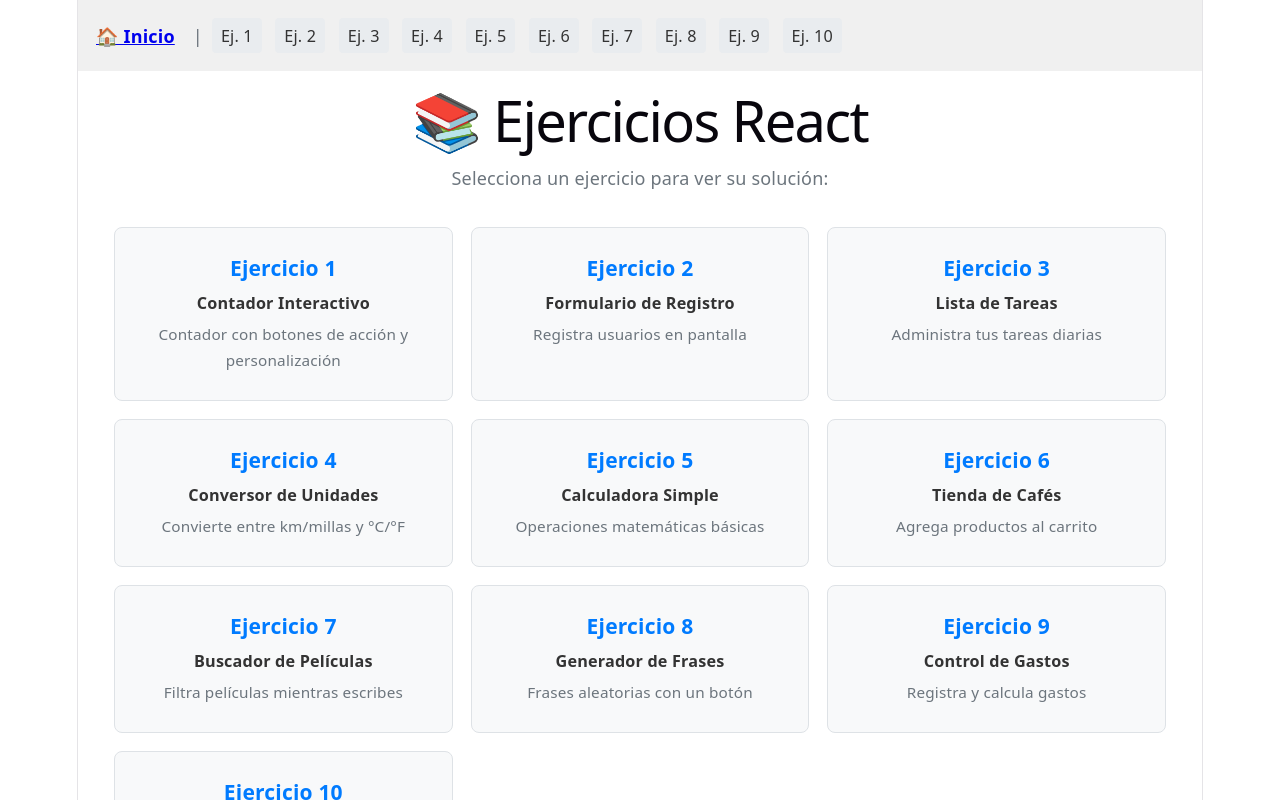
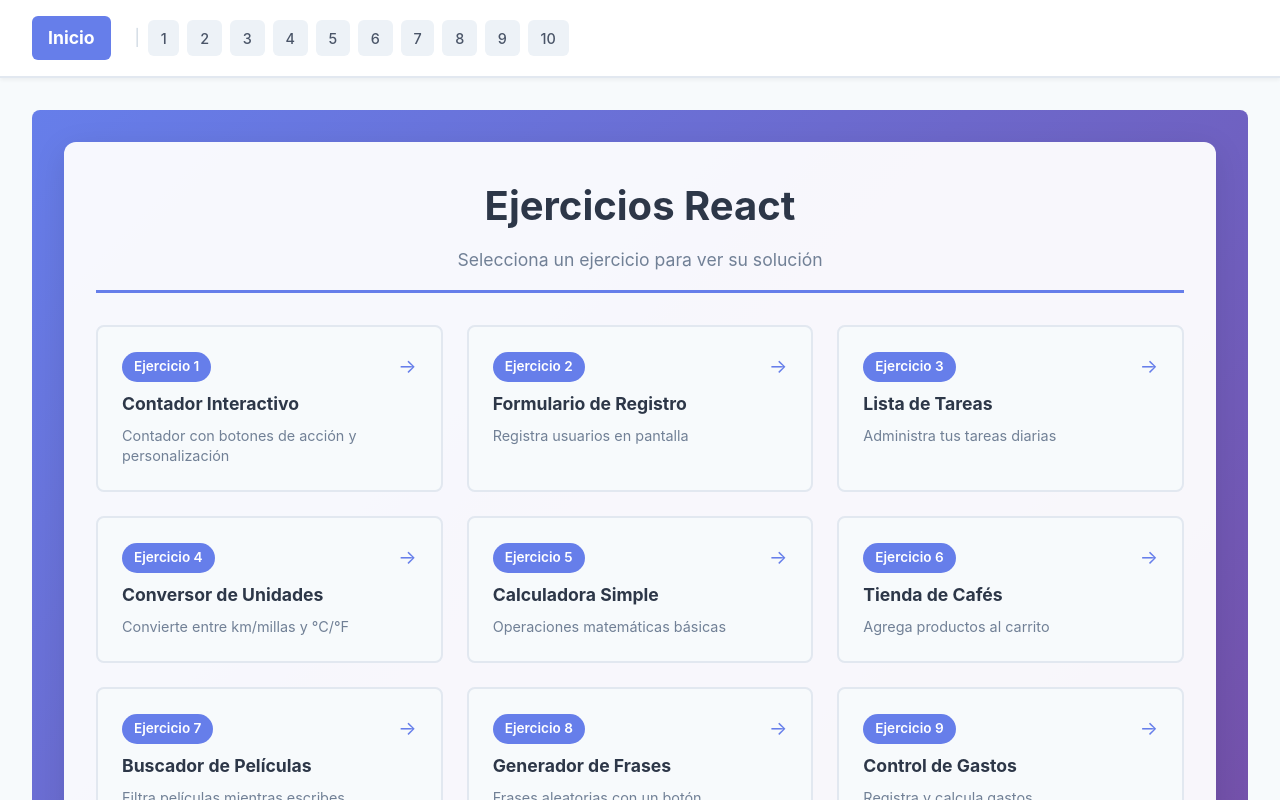
Before and after one commit to Aleluya1234/10-ejercicios-con-react, a React (Vite) app in the folder 10-ejercicios-con-react/: page / in a window 1280 px wide. Shown: the top 800 px of the page. Built offline with nearby package versions, Linux system fonts and the light colour scheme.

Commit message:
Arreglos a la estetica de la pagina

```diff
--- a/10-ejercicios-con-react/src/components/Layout.jsx
+++ b/10-ejercicios-con-react/src/components/Layout.jsx
@@ -2,37 +2,66 @@ import { Outlet, Link } from 'react-router-dom'
 
 function Layout() {
   return (
-    <div>
+    <div style={{ minHeight: '100vh', backgroundColor: '#f7fafc' }}>
       <nav style={{
-        padding: '1rem',
-        backgroundColor: '#f0f0f0',
-        marginBottom: '2rem',
+        padding: '1rem 2rem',
+        backgroundColor: 'white',
+        borderBottom: '2px solid #e2e8f0',
         display: 'flex',
         flexWrap: 'wrap',
         gap: '0.5rem',
-        alignItems: 'center'
+        alignItems: 'center',
+        boxShadow: '0 2px 4px rgba(0,0,0,0.05)'
       }}>
-        <Link to="/" style={{ marginRight: '0.5rem', fontWeight: 'bold' }}>🏠 Inicio</Link>
-        <span style={{ color: '#6c757d' }}>|</span>
+        <Link
+          to="/"
+          style={{
+            marginRight: '1rem',
+            fontWeight: '700',
+            color: '#2d3748',
+            textDecoration: 'none',
+            fontSize: '1.1rem',
+            padding: '0.5rem 1rem',
+            borderRadius: '6px',
+            backgroundColor: '#667eea',
+            color: 'white'
+          }}
+        >
+          Inicio
+        </Link>
+        <span style={{ color: '#cbd5e0' }}>|</span>
         {[1,2,3,4,5,6,7,8,9,10].map(num => (
           <Link
             key={num}
             to={`/ejercicio${num}`}
             style={{
-              marginRight: '0.25rem',
-              padding: '0.25rem 0.5rem',
-              backgroundColor: '#e9ecef',
-              borderRadius: '4px',
+              padding: '0.4rem 0.8rem',
+              backgroundColor: '#edf2f7',
+              borderRadius: '6px',
               textDecoration: 'none',
-              color: '#333',
-              fontSize: '0.9rem'
+              color: '#4a5568',
+              fontSize: '0.9rem',
+              fontWeight: '500',
+              transition: 'all 0.2s'
+            }}
+            onMouseEnter={(e) => {
+              e.currentTarget.style.backgroundColor = '#667eea'
+              e.currentTarget.style.color = 'white'
+            }}
+            onMouseLeave={(e) => {
+              e.currentTarget.style.backgroundColor = '#edf2f7'
+              e.currentTarget.style.color = '#4a5568'
             }}
           >
-            Ej. {num}
+            {num}
           </Link>
         ))}
       </nav>
-      <main style={{ padding: '0 2rem' }}>
+      <main style={{
+        padding: '2rem',
+        maxWidth: '1400px',
+        margin: '0 auto'
+      }}>
         <Outlet />
       </main>
     </div>
--- a/10-ejercicios-con-react/src/index.css
+++ b/10-ejercicios-con-react/src/index.css
@@ -1,111 +1,94 @@
-:root {
-  --text: #6b6375;
-  --text-h: #08060d;
-  --bg: #fff;
-  --border: #e5e4e7;
-  --code-bg: #f4f3ec;
-  --accent: #aa3bff;
-  --accent-bg: rgba(170, 59, 255, 0.1);
-  --accent-border: rgba(170, 59, 255, 0.5);
-  --social-bg: rgba(244, 243, 236, 0.5);
-  --shadow:
-    rgba(0, 0, 0, 0.1) 0 10px 15px -3px, rgba(0, 0, 0, 0.05) 0 4px 6px -2px;
-
-  --sans: system-ui, 'Segoe UI', Roboto, sans-serif;
-  --heading: system-ui, 'Segoe UI', Roboto, sans-serif;
-  --mono: ui-monospace, Consolas, monospace;
-
-  font: 18px/145% var(--sans);
-  letter-spacing: 0.18px;
-  color-scheme: light dark;
-  color: var(--text);
-  background: var(--bg);
-  font-synthesis: none;
-  text-rendering: optimizeLegibility;
-  -webkit-font-smoothing: antialiased;
-  -moz-osx-font-smoothing: grayscale;
-
-  @media (max-width: 1024px) {
-    font-size: 16px;
-  }
-}
-
-@media (prefers-color-scheme: dark) {
-  :root {
-    --text: #9ca3af;
-    --text-h: #f3f4f6;
-    --bg: #16171d;
-    --border: #2e303a;
-    --code-bg: #1f2028;
-    --accent: #c084fc;
-    --accent-bg: rgba(192, 132, 252, 0.15);
-    --accent-border: rgba(192, 132, 252, 0.5);
-    --social-bg: rgba(47, 48, 58, 0.5);
-    --shadow:
-      rgba(0, 0, 0, 0.4) 0 10px 15px -3px, rgba(0, 0, 0, 0.25) 0 4px 6px -2px;
-  }
-
-  #social .button-icon {
-    filter: invert(1) brightness(2);
-  }
+* {
+  margin: 0;
+  padding: 0;
+  box-sizing: border-box;
 }
 
 body {
-  margin: 0;
+  font-family: -apple-system, BlinkMacSystemFont, 'Segoe UI', Roboto, Oxygen, Ubuntu, sans-serif;
+  line-height: 1.6;
+  color: #2d3748;
+  background-color: #f7fafc;
 }
 
-#root {
-  width: 1126px;
-  max-width: 100%;
-  margin: 0 auto;
-  text-align: center;
-  border-inline: 1px solid var(--border);
-  min-height: 100svh;
-  display: flex;
-  flex-direction: column;
-  box-sizing: border-box;
+button {
+  padding: 0.5rem 1rem;
+  margin: 0.25rem;
+  border: 1px solid #e2e8f0;
+  border-radius: 6px;
+  background-color: white;
+  cursor: pointer;
+  transition: all 0.2s ease;
+  font-weight: 500;
+  color: #2d3748;
 }
 
-h1,
-h2 {
-  font-family: var(--heading);
-  font-weight: 500;
-  color: var(--text-h);
+button:hover {
+  background-color: #667eea;
+  color: white;
+  border-color: #667eea;
+  transform: translateY(-2px);
+  box-shadow: 0 4px 8px rgba(102, 126, 234, 0.3);
 }
 
-h1 {
-  font-size: 56px;
-  letter-spacing: -1.68px;
-  margin: 32px 0;
-  @media (max-width: 1024px) {
-    font-size: 36px;
-    margin: 20px 0;
-  }
-}
-h2 {
-  font-size: 24px;
-  line-height: 118%;
-  letter-spacing: -0.24px;
-  margin: 0 0 8px;
-  @media (max-width: 1024px) {
-    font-size: 20px;
-  }
-}
-p {
-  margin: 0;
+button:disabled {
+  opacity: 0.5;
+  cursor: not-allowed;
+  transform: none !important;
 }
 
-code,
-.counter {
-  font-family: var(--mono);
-  display: inline-flex;
-  border-radius: 4px;
-  color: var(--text-h);
+input, select {
+  padding: 0.5rem;
+  border: 2px solid #e2e8f0;
+  border-radius: 6px;
+  font-size: 1rem;
+  transition: border-color 0.2s ease;
+  background-color: white;
 }
 
-code {
-  font-size: 15px;
-  line-height: 135%;
-  padding: 4px 8px;
-  background: var(--code-bg);
+input:focus, select:focus {
+  outline: none;
+  border-color: #667eea;
+  box-shadow: 0 0 0 3px rgba(102, 126, 234, 0.1);
 }
+
+a {
+  color: #667eea;
+  text-decoration: none;
+  transition: color 0.2s ease;
+}
+
+a:hover {
+  color: #764ba2;
+}
+
+h1, h2, h3, h4, h5, h6 {
+  color: #2d3748;
+}
+
+/* Estilo para tarjetas y contenedores */
+.card {
+  background: white;
+  border-radius: 8px;
+  padding: 1.5rem;
+  box-shadow: 0 2px 4px rgba(0,0,0,0.05);
+  border: 1px solid #e2e8f0;
+}
+
+/* Scrollbar personalizado */
+::-webkit-scrollbar {
+  width: 8px;
+}
+
+::-webkit-scrollbar-track {
+  background: #f7fafc;
+}
+
+::-webkit-scrollbar-thumb {
+  background: #667eea;
+  border-radius: 4px;
+}
+
+::-webkit-scrollbar-thumb:hover {
+  background: #764ba2;
+}
--- a/10-ejercicios-con-react/src/pages/Inicio.jsx
+++ b/10-ejercicios-con-react/src/pages/Inicio.jsx
@@ -15,15 +15,47 @@ function Inicio() {
   ]
 
   return (
-    <div>
-      <h1>📚 Ejercicios React</h1>
-      <p style={{ color: '#6c757d' }}>Selecciona un ejercicio para ver su solución:</p>
+    <div style={{
+      background: 'linear-gradient(135deg, #667eea 0%, #764ba2 100%)',
+      minHeight: '100vh',
+      padding: '2rem',
+      borderRadius: '8px'
+    }}>
+      <div style={{
+        maxWidth: '1200px',
+        margin: '0 auto',
+        backgroundColor: 'rgba(255, 255, 255, 0.95)',
+        padding: '2rem',
+        borderRadius: '12px',
+        boxShadow: '0 8px 32px rgba(0,0,0,0.1)'
+      }}>
+        <div style={{
+          textAlign: 'center',
+          marginBottom: '2rem',
+          paddingBottom: '1rem',
+          borderBottom: '3px solid #667eea'
+        }}>
+          <h1 style={{
+            fontSize: '2.5rem',
+            color: '#2d3748',
+            margin: 0,
+            fontWeight: '700'
+          }}>
+            Ejercicios React
+          </h1>
+          <p style={{
+            color: '#718096',
+            fontSize: '1.1rem',
+            marginTop: '0.5rem'
+          }}>
+            Selecciona un ejercicio para ver su solución
+          </p>
+        </div>
 
         <div style={{
           display: 'grid',
-        gridTemplateColumns: 'repeat(auto-fill, minmax(250px, 1fr))',
-        gap: '1rem',
-        marginTop: '2rem'
+          gridTemplateColumns: 'repeat(auto-fill, minmax(280px, 1fr))',
+          gap: '1.5rem'
         }}>
           {ejercicios.map((ej) => (
             <Link
@@ -32,29 +64,68 @@ function Inicio() {
               style={{
                 display: 'block',
                 padding: '1.5rem',
-              backgroundColor: '#f8f9fa',
+                backgroundColor: '#f7fafc',
                 borderRadius: '8px',
                 textDecoration: 'none',
-              color: '#333',
-              border: '1px solid #dee2e6',
-              transition: 'all 0.2s',
-              hover: {
-                transform: 'translateY(-2px)',
-                boxShadow: '0 4px 8px rgba(0,0,0,0.1)'
-              }
+                color: '#2d3748',
+                border: '2px solid #e2e8f0',
+                transition: 'all 0.3s ease',
+                cursor: 'pointer'
+              }}
+              onMouseEnter={(e) => {
+                e.currentTarget.style.transform = 'translateY(-4px)'
+                e.currentTarget.style.boxShadow = '0 8px 16px rgba(102, 126, 234, 0.2)'
+                e.currentTarget.style.borderColor = '#667eea'
+              }}
+              onMouseLeave={(e) => {
+                e.currentTarget.style.transform = 'translateY(0)'
+                e.currentTarget.style.boxShadow = 'none'
+                e.currentTarget.style.borderColor = '#e2e8f0'
               }}
             >
-            <h3 style={{ margin: 0, color: '#007bff' }}>Ejercicio {ej.numero}</h3>
-            <p style={{ margin: '0.5rem 0 0 0', fontSize: '0.9rem' }}>
-              <strong>{ej.titulo}</strong>
-            </p>
-            <p style={{ margin: '0.25rem 0 0 0', fontSize: '0.85rem', color: '#6c757d' }}>
+              <div style={{
+                display: 'flex',
+                alignItems: 'center',
+                justifyContent: 'space-between',
+                marginBottom: '0.5rem'
+              }}>
+                <span style={{
+                  backgroundColor: '#667eea',
+                  color: 'white',
+                  padding: '0.25rem 0.75rem',
+                  borderRadius: '20px',
+                  fontSize: '0.85rem',
+                  fontWeight: '600'
+                }}>
+                  Ejercicio {ej.numero}
+                </span>
+                <span style={{
+                  color: '#667eea',
+                  fontSize: '1.2rem'
+                }}>
+                  →
+                </span>
+              </div>
+              <h3 style={{
+                margin: '0.5rem 0',
+                color: '#2d3748',
+                fontSize: '1.1rem'
+              }}>
+                {ej.titulo}
+              </h3>
+              <p style={{
+                margin: '0.25rem 0 0 0',
+                color: '#718096',
+                fontSize: '0.9rem',
+                lineHeight: '1.4'
+              }}>
                 {ej.descripcion}
               </p>
             </Link>
           ))}
         </div>
       </div>
+    </div>
   )
 }
 
```
Lines whose indentation alone changed are shown as unchanged.
